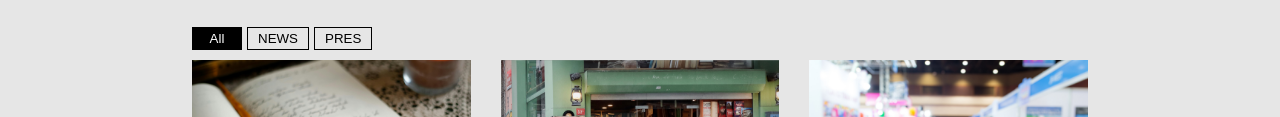
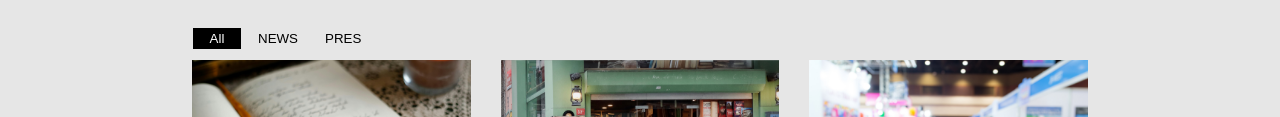
Before and after one commit to ayato-design/portfolio4, a plain HTML site: page news.html in a window 1280 px wide. Shown: the part 206-323 px from the top of the page. Drawn offline with nearby package versions, Linux system fonts and the light colour scheme; a web font is replaced by a local one.

Commit message:
Add files via upload

```diff
--- a/material/style.css
+++ b/material/style.css
@@ -230,7 +230,7 @@ h2::after {
     color: #000000;
     background: #E6E6E6;
     min-width: 50px;
-    border: 1px solid #000000;
+    border: 1px solid #E6E6E6;
     cursor: pointer;
     padding: 3px 10px;
 }
```
